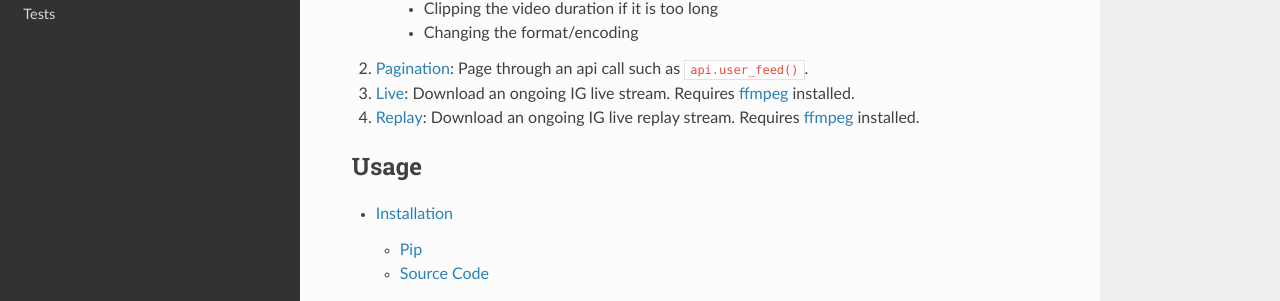
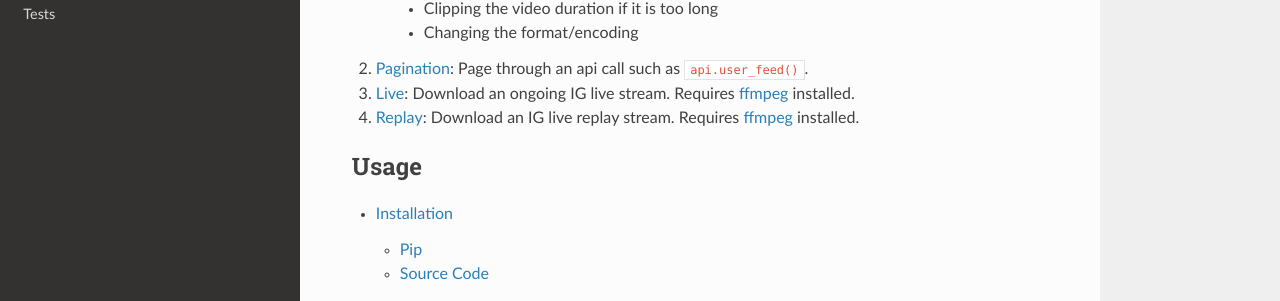
Before and after one commit to ping/instagram_private_api_extensions, a Sphinx documentation site: the page built from docs/index.rst, in a window 1280 px wide and 1366 px high. Shown: the part 399-700 px from the top of the window. Built offline with Sphinx 7.4.7 and the Read the Docs theme 2.0.0, drawn with Linux system fonts in a browser that asks for light colours.

Commit message:
Fix docs index [skip ci]

```diff
--- a/docs/index.rst
+++ b/docs/index.rst
@@ -23,7 +23,7 @@ Features
 
 3. :ref:`api_live`: Download an ongoing IG live stream. Requires `ffmpeg <http://ffmpeg.org/>`_ installed.
 
-4. :ref:`api_replay`: Download an ongoing IG live replay stream. Requires `ffmpeg <http://ffmpeg.org/>`_ installed.
+4. :ref:`api_replay`: Download an IG live replay stream. Requires `ffmpeg <http://ffmpeg.org/>`_ installed.
 
 .. toctree::
    :maxdepth: 2
```
